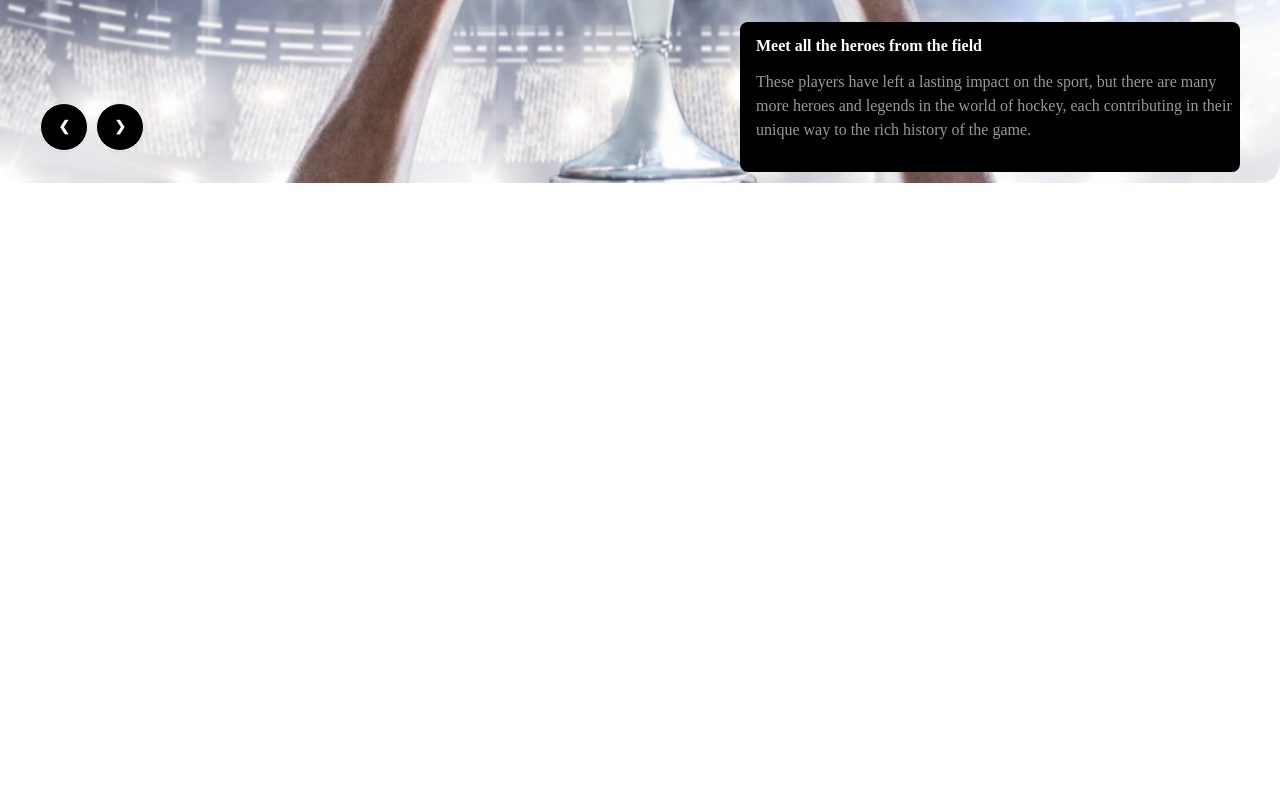
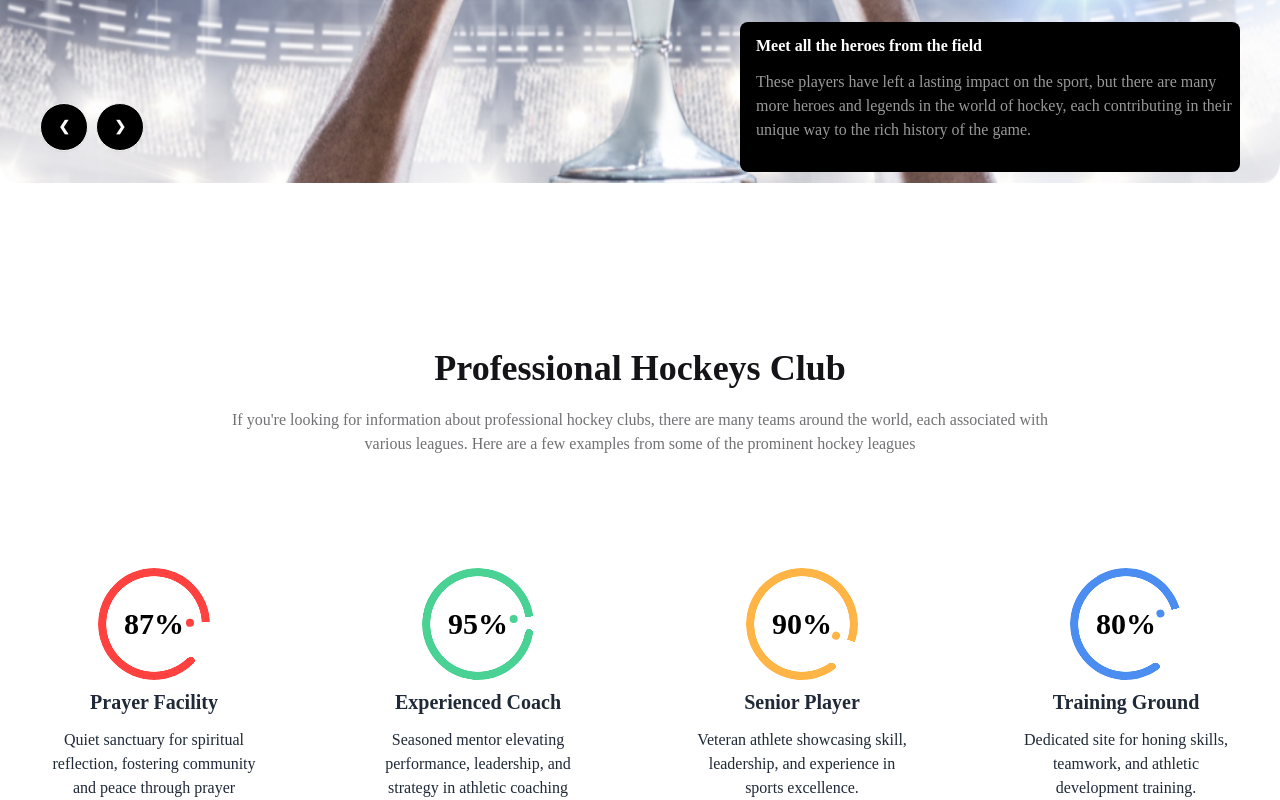
Before and after one commit to abulhossainofficial/Hockeys-website_ass-3, a plain HTML site: page index.html in a window 1280 px wide. Shown: the part 676-1476 px from the top of the page. Before the commit the page ends 1024 px from the top, so only its background shows below. Drawn offline with nearby package versions, Linux system fonts and the light colour scheme.

Commit message:
Professional Hockeys Club section done

```diff
--- a/index.html
+++ b/index.html
@@ -37,7 +37,7 @@
       }
     </style>
   </head>
-  <body class="font-[manrope-font]">
+  <body class="font-[manrope-font] container mx-auto">
     <header>
       <nav class="container mx-auto my-5">
         <div>
@@ -210,6 +210,102 @@
           </div>
         </div>
       </section>
+      <!-- Professional hockys Club section -->
+      <section>
+        <div class="container mx-auto mt-0">
+          <div
+            class="flex flex-col justify-center px-4 md:px-52 text-center space-y-4 md:space-y-5"
+          >
+            <h2 class="text-2xl md:text-4xl font-extrabold text-[#131318]">
+              Professional Hockeys Club
+            </h2>
+            <p class="text-[#13131899]">
+              If you're looking for information about professional hockey clubs,
+              there are many teams around the world, each associated with
+              various leagues. Here are a few examples from some of the
+              prominent hockey leagues
+            </p>
+          </div>
+          <div
+            class="flex flex-col md:flex-row justify-around gap-4 mt-10 md:mt-28"
+          >
+            <div class="flex flex-col justify-center items-center text-center">
+              <div
+                class="radial-progress w-28 h-28 text-[#FF4240] rotate-[135deg]"
+                style="--value: 87"
+                role="progressbar"
+              >
+                <h4 class="text-black -rotate-[135deg] text-3xl font-extrabold">
+                  87%
+                </h4>
+              </div>
+              <div>
+                <h3 class="text-xl font-semibold mt-2 mb-3">Prayer Facility</h3>
+                <p class="text-base font-normal w-56">
+                  Quiet sanctuary for spiritual reflection, fostering community
+                  and peace through prayer
+                </p>
+              </div>
+            </div>
+            <div class="flex flex-col justify-center items-center text-center">
+              <div
+                class="radial-progress w-28 h-28 text-[#49d293] rotate-[100deg]"
+                style="--value: 95"
+                role="progressbar"
+              >
+                <h4 class="text-black -rotate-[100deg] text-3xl font-extrabold">
+                  95%
+                </h4>
+              </div>
+              <div>
+                <h3 class="text-xl font-semibold mt-2 mb-3">
+                  Experienced Coach
+                </h3>
+                <p class="text-base font-normal w-56">
+                  Seasoned mentor elevating performance, leadership, and
+                  strategy in athletic coaching
+                </p>
+              </div>
+            </div>
+            <div class="flex flex-col justify-center items-center text-center">
+              <div
+                class="radial-progress w-28 h-28 text-[#ffb546] rotate-[145deg]"
+                style="--value: 90"
+                role="progressbar"
+              >
+                <h4 class="text-black -rotate-[145deg] text-3xl font-extrabold">
+                  90%
+                </h4>
+              </div>
+              <div>
+                <h3 class="text-xl font-semibold mt-2 mb-3">Senior Player</h3>
+                <p class="text-base font-normal w-56">
+                  Veteran athlete showcasing skill, leadership, and experience
+                  in sports excellence.
+                </p>
+              </div>
+            </div>
+            <div class="flex flex-col justify-center items-center text-center">
+              <div
+                class="radial-progress w-28 h-28 text-[#4c8df1] rotate-[145deg]"
+                style="--value: 80"
+                role="progressbar"
+              >
+                <h4 class="text-black -rotate-[145deg] text-3xl font-extrabold">
+                  80%
+                </h4>
+              </div>
+              <div>
+                <h3 class="text-xl font-semibold mt-2 mb-3">Training Ground</h3>
+                <p class="text-base font-normal w-56">
+                  Dedicated site for honing skills, teamwork, and athletic
+                  development training.
+                </p>
+              </div>
+            </div>
+          </div>
+        </div>
+      </section>
     </main>
   </body>
 </html>
```
Also changed, not shown: Images/Group 9.png (added).
